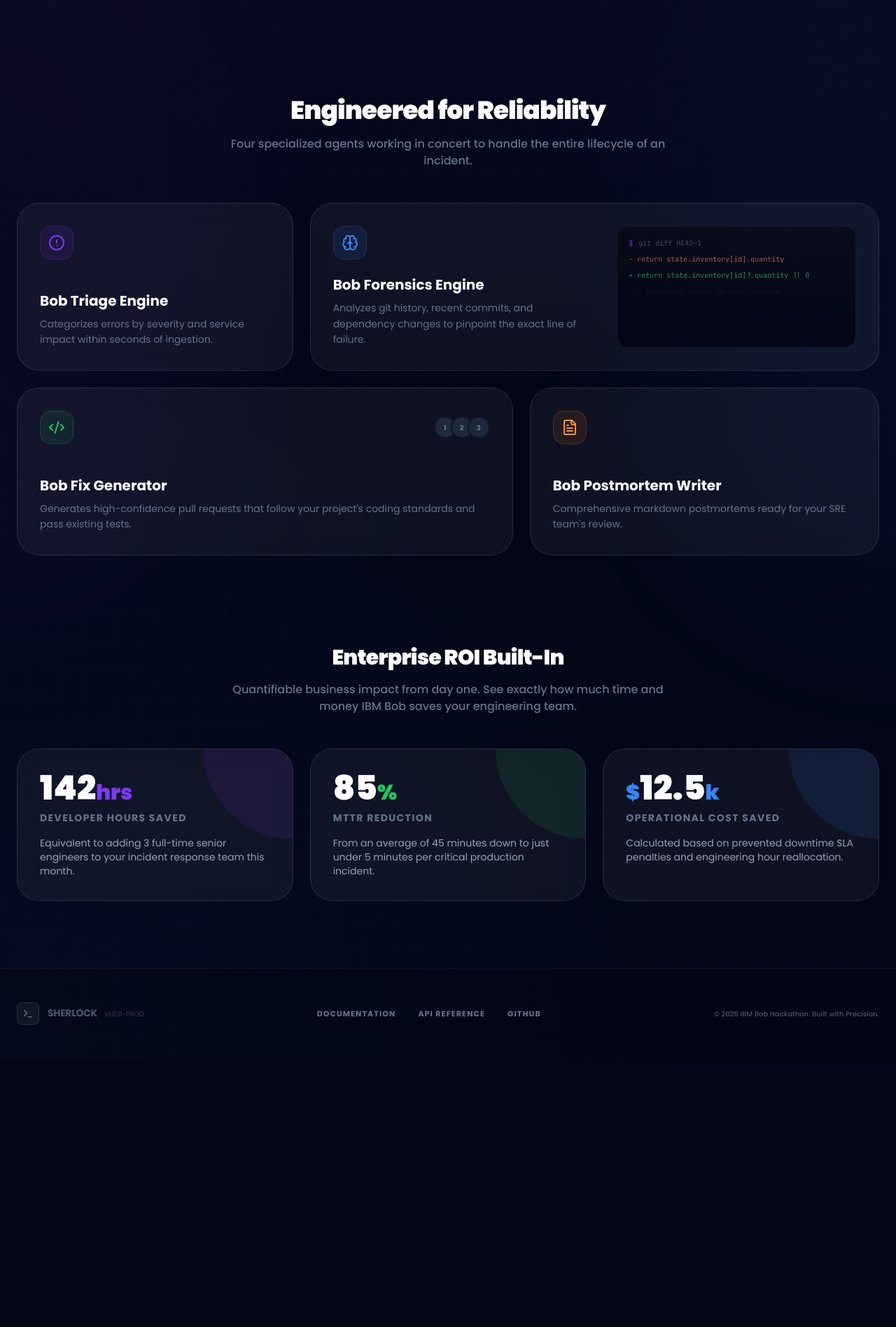
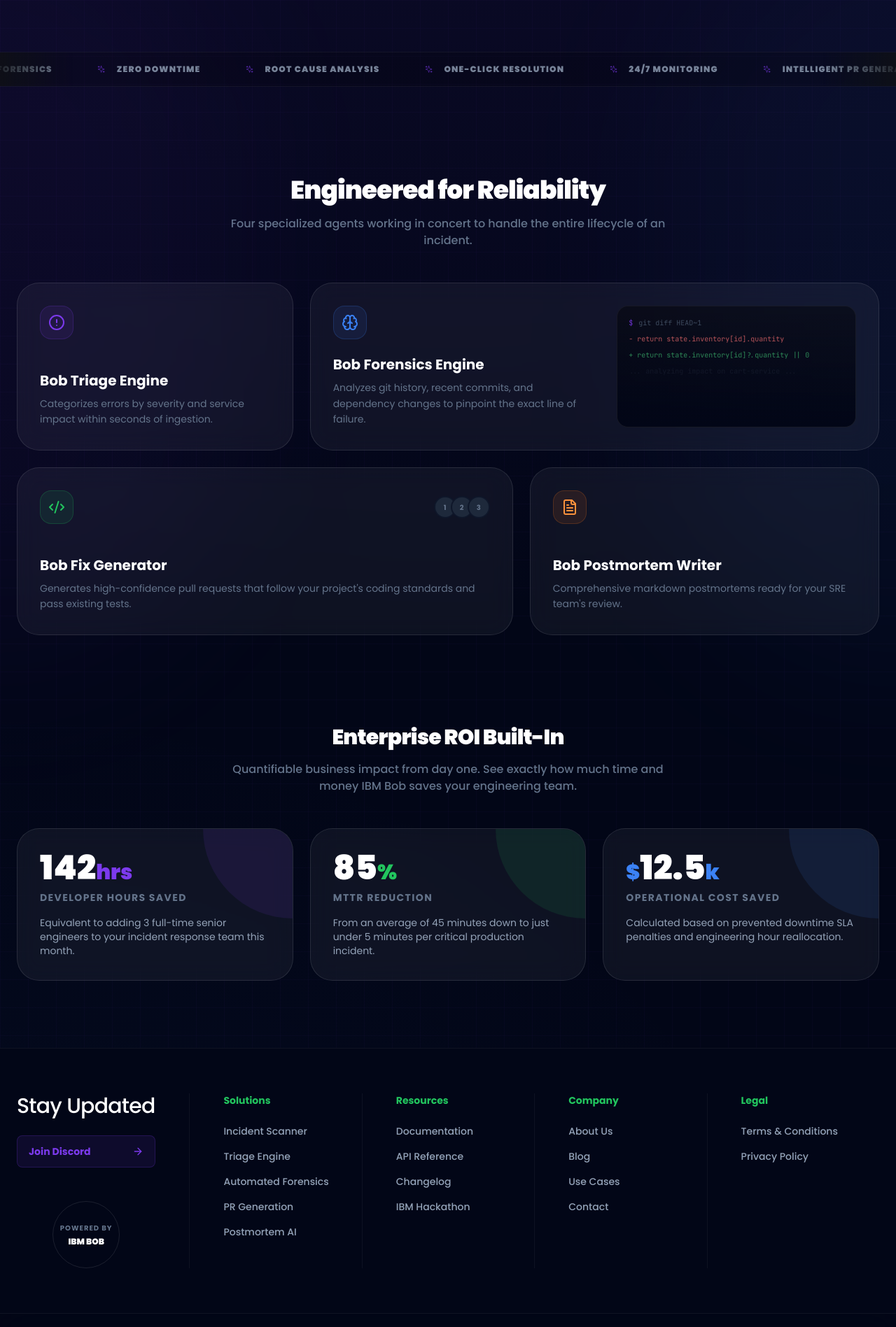
Before and after one commit to bagusardin25/Sherlock-AI-Incident-Response-Co-pilot, a Next.js app in the folder frontend/: page / in a window 1280 px wide. Shown: the part 680-2577 px from the top of the page at 70% size. Before the commit the page ends 2193 px from the top, so only its background shows below. Built offline with nearby package versions, Linux system fonts and the light colour scheme.

Commit message:
feat(landing): complete enterprise footer redesign with IBM BOB branding & animated marquees

```diff
--- a/frontend/app/page.tsx
+++ b/frontend/app/page.tsx
@@ -6,7 +6,7 @@
 import { useAuth } from '@/lib/auth'
 import { useTheme } from 'next-themes'
 import { toast } from 'sonner'
-import { Search, Zap, GitBranch, FileText, AlertCircle, Sparkles, ArrowRight, Code2, Brain, Clock, LogOut, User as UserIcon, Terminal, Key, ChevronDown, Loader2, Sun, Moon } from 'lucide-react'
+import { Search, Zap, GitBranch, FileText, AlertCircle, Sparkles, ArrowRight, Code2, Brain, Clock, LogOut, User as UserIcon, Terminal, Key, ChevronDown, Loader2, Sun, Moon, Github, Book } from 'lucide-react'
 
 export default function Home() {
   const router = useRouter()
@@ -222,8 +222,30 @@
             </div>
           </div>
 
+          {/* Animated Ribbon / Ticker Tape */}
+          <div className="mt-32 -mx-6 md:-mx-12 overflow-hidden border-y border-black/5 dark:border-white/5 bg-slate-100/50 dark:bg-black/20 py-4 relative flex items-center">
+            {/* Gradient Fades for edges */}
+            <div className="absolute inset-y-0 left-0 w-32 bg-gradient-to-r from-slate-50 dark:from-[#0f1115] to-transparent z-10"></div>
+            <div className="absolute inset-y-0 right-0 w-32 bg-gradient-to-l from-slate-50 dark:from-[#0f1115] to-transparent z-10"></div>
+
+            <div className="flex w-max animate-infinite-scroll">
+              {[...Array(2)].map((_, i) => (
+                <div key={i} className="flex items-center justify-around gap-16 px-8">
+                  {['AI Triage Engine', 'Automated Forensics', 'Zero Downtime', 'Root Cause Analysis', 'One-Click Resolution', '24/7 Monitoring', 'Intelligent PR Generation'].map((text, j) => (
+                    <div key={j} className="flex items-center gap-4">
+                      <Sparkles className="w-3 h-3 text-primary/50" />
+                      <span className="text-xs font-black text-slate-500/80 dark:text-slate-400/80 tracking-widest uppercase whitespace-nowrap">
+                        {text}
+                      </span>
+                    </div>
+                  ))}
+                </div>
+              ))}
+            </div>
+          </div>
+
           {/* Bento Grid Features */}
-          <div className="mt-48 space-y-12">
+          <div className="mt-32 space-y-12">
             <div className="text-center space-y-4">
               <h3 className="text-4xl font-black text-slate-900 dark:text-white tracking-tight">Engineered for Reliability</h3>
               <p className="text-slate-500 max-w-2xl mx-auto font-medium">Four specialized agents working in concert to handle the entire lifecycle of an incident.</p>
@@ -329,26 +351,110 @@
         </div>
       </main>
 
-      {/* Modern Footer */}
-      <footer className="border-t border-black/5 dark:border-white/5 py-12 bg-slate-50 dark:bg-black/20">
-        <div className="container mx-auto px-6 max-w-7xl">
-          <div className="flex flex-col md:flex-row items-center justify-between gap-8">
+      {/* Massive Watermark Footer */}
+      <footer className="relative border-t border-black/5 dark:border-white/5 bg-slate-50 dark:bg-slate-950 overflow-hidden flex flex-col pt-16">
+
+        {/* Sitemap Grid */}
+        <div className="relative z-10 border-b border-black/5 dark:border-white/5 pb-16">
+          <div className="container mx-auto px-6 max-w-7xl">
+            <div className="grid grid-cols-1 md:grid-cols-2 lg:grid-cols-5 gap-12 lg:gap-0 lg:divide-x divide-black/5 dark:divide-white/5">
+
+              {/* Stay Updated */}
+              <div className="space-y-6 lg:pr-12">
+                <h3 className="text-2xl md:text-3xl font-medium tracking-tight text-slate-900 dark:text-white">Stay Updated</h3>
+                <a href="https://discord.gg/GG65Nx96" target="_blank" rel="noopener noreferrer" className="flex items-center justify-between w-full bg-primary/10 hover:bg-primary/20 text-primary dark:text-primary-400 font-medium px-4 py-3 rounded-lg transition-colors border border-primary/20">
+                  <span className="text-sm font-bold">Join Discord</span>
+                  <ArrowRight className="w-4 h-4" />
+                </a>
+                <div className="pt-6 flex justify-center">
+                  <div className="w-24 h-24 border border-black/10 dark:border-white/10 rounded-full flex flex-col items-center justify-center bg-transparent">
+                    <span className="text-[10px] font-bold text-slate-500 tracking-widest uppercase">Powered By</span>
+                    <span className="text-xs font-black text-slate-900 dark:text-white mt-1">IBM BOB</span>
+                  </div>
+                </div>
+              </div>
+
+              {/* Solutions */}
+              <div className="space-y-6 lg:pl-12">
+                <h4 className="text-sm font-bold text-success/80 dark:text-success">Solutions</h4>
+                <ul className="space-y-4 text-sm font-medium text-slate-600 dark:text-slate-400">
+                  <li><Link href="/scanner" className="hover:text-primary dark:hover:text-white transition-colors">Incident Scanner</Link></li>
+                  <li><Link href="/scanner" className="hover:text-primary dark:hover:text-white transition-colors">Triage Engine</Link></li>
+                  <li><Link href="/scanner" className="hover:text-primary dark:hover:text-white transition-colors">Automated Forensics</Link></li>
+                  <li><Link href="/scanner" className="hover:text-primary dark:hover:text-white transition-colors">PR Generation</Link></li>
+                  <li><Link href="/scanner" className="hover:text-primary dark:hover:text-white transition-colors">Postmortem AI</Link></li>
+                </ul>
+              </div>
+
+              {/* Resources */}
+              <div className="space-y-6 lg:pl-12">
+                <h4 className="text-sm font-bold text-success/80 dark:text-success">Resources</h4>
+                <ul className="space-y-4 text-sm font-medium text-slate-600 dark:text-slate-400">
+                  <li><Link href="/docs" className="hover:text-primary dark:hover:text-white transition-colors">Documentation</Link></li>
+                  <li><Link href="/docs" className="hover:text-primary dark:hover:text-white transition-colors">API Reference</Link></li>
+                  <li><a href="https://github.com/bagusardin25/Sherlock-AI-Incident-Response-Co-pilot/commits/main" target="_blank" rel="noopener noreferrer" className="hover:text-primary dark:hover:text-white transition-colors">Changelog</a></li>
+                  <li><a href="https://lablab.ai/ai-hackathons/ibm-bob-hackathon/" target="_blank" rel="noopener noreferrer" className="hover:text-primary dark:hover:text-white transition-colors">IBM Hackathon</a></li>
+                </ul>
+              </div>
+
+              {/* Company */}
+              <div className="space-y-6 lg:pl-12">
+                <h4 className="text-sm font-bold text-success/80 dark:text-success">Company</h4>
+                <ul className="space-y-4 text-sm font-medium text-slate-600 dark:text-slate-400">
+                  <li><a href="https://github.com/bagusardin25/Sherlock-AI-Incident-Response-Co-pilot" target="_blank" rel="noopener noreferrer" className="hover:text-primary dark:hover:text-white transition-colors">About Us</a></li>
+                  <li><a href="https://github.com/bagusardin25/Sherlock-AI-Incident-Response-Co-pilot/wiki" target="_blank" rel="noopener noreferrer" className="hover:text-primary dark:hover:text-white transition-colors">Blog</a></li>
+                  <li><a href="https://github.com/bagusardin25/Sherlock-AI-Incident-Response-Co-pilot" target="_blank" rel="noopener noreferrer" className="hover:text-primary dark:hover:text-white transition-colors">Use Cases</a></li>
+                  <li><a href="https://github.com/bagusardin25/Sherlock-AI-Incident-Response-Co-pilot/issues" target="_blank" rel="noopener noreferrer" className="hover:text-primary dark:hover:text-white transition-colors">Contact</a></li>
+                </ul>
+              </div>
+
+              {/* Legal */}
+              <div className="space-y-6 lg:pl-12">
+                <h4 className="text-sm font-bold text-success/80 dark:text-success">Legal</h4>
+                <ul className="space-y-4 text-sm font-medium text-slate-600 dark:text-slate-400">
+                  <li><a href="https://github.com/bagusardin25/Sherlock-AI-Incident-Response-Co-pilot" target="_blank" rel="noopener noreferrer" className="hover:text-primary dark:hover:text-white transition-colors">Terms & Conditions</a></li>
+                  <li><a href="https://github.com/bagusardin25/Sherlock-AI-Incident-Response-Co-pilot/blob/main/LICENSE" target="_blank" rel="noopener noreferrer" className="hover:text-primary dark:hover:text-white transition-colors">Privacy Policy</a></li>
+                </ul>
+              </div>
+
+            </div>
+          </div>
+        </div>
+
+        {/* Bottom Nav Line */}
+        <div className="relative z-10 border-b border-black/5 dark:border-white/5 bg-slate-50/50 dark:bg-slate-950/50 backdrop-blur-xl">
+          <div className="container mx-auto px-6 max-w-7xl py-5 flex flex-col md:flex-row items-center justify-between gap-6">
+
+            {/* Left: Brand Icons */}
             <div className="flex items-center gap-3">
-              <div className="w-8 h-8 rounded-lg bg-black/5 dark:bg-white/5 flex items-center justify-center border border-black/10 dark:border-white/10">
-                <Terminal className="w-4 h-4 text-slate-500" />
+              <Link href="/docs" className="w-9 h-9 flex items-center justify-center rounded-lg border border-black/10 dark:border-white/10 hover:bg-black/5 dark:hover:bg-white/10 text-slate-500 hover:text-slate-900 dark:hover:text-white transition-colors" title="Documentation">
+                <Book className="w-4 h-4" />
+              </Link>
+              <Link href="/docs" className="w-9 h-9 flex items-center justify-center rounded-lg border border-black/10 dark:border-white/10 hover:bg-black/5 dark:hover:bg-white/10 text-slate-500 hover:text-slate-900 dark:hover:text-white transition-colors" title="API Reference">
+                <Code2 className="w-4 h-4" />
+              </Link>
+              <a href="https://github.com/bagusardin25/Sherlock-AI-Incident-Response-Co-pilot" target="_blank" rel="noopener noreferrer" className="w-9 h-9 flex items-center justify-center rounded-lg border border-black/10 dark:border-white/10 hover:bg-black/5 dark:hover:bg-white/10 text-slate-500 hover:text-slate-900 dark:hover:text-white transition-colors" title="GitHub Repository">
+                <Github className="w-4 h-4" />
+              </a>
+            </div>
+
+            {/* Right Copyright */}
+            <div className="flex items-center">
+              <div className="text-[11px] font-bold text-slate-500 dark:text-slate-400 tracking-widest uppercase">
+                Copyright © 2026 Sherlock AI
               </div>
-              <p className="text-sm font-bold text-slate-600 tracking-tight">
-                SHERLOCK <span className="text-[10px] font-medium ml-2 opacity-50">v1.0.0-PROD</span>
-              </p>
             </div>
-            <div className="flex items-center gap-8 text-[11px] font-bold text-slate-500 uppercase tracking-widest">
-              <Link href="/docs" className="hover:text-slate-900 dark:hover:text-white transition-colors">Documentation</Link>
-              <Link href="/docs" className="hover:text-slate-900 dark:hover:text-white transition-colors">API Reference</Link>
-              <a href="https://github.com/bagusardin25/Sherlock-AI-Incident-Response-Co-pilot" target="_blank" rel="noopener noreferrer" className="hover:text-slate-900 dark:hover:text-white transition-colors">GitHub</a>
-            </div>
-            <p className="text-[10px] font-medium text-slate-500 dark:text-slate-600">
-              © 2026 IBM Bob Hackathon. Built with Precision.
-            </p>
+          </div>
+        </div>
+
+        {/* Giant Watermark Text */}
+        <div className="relative flex-grow flex items-end pointer-events-none select-none w-full pt-16 pb-4 [mask-image:linear-gradient(to_bottom,white_40%,transparent_100%)] [-webkit-mask-image:linear-gradient(to_bottom,white_40%,transparent_100%)] overflow-hidden">
+          <div className="flex w-max animate-infinite-scroll-reverse">
+            {[...Array(2)].map((_, i) => (
+              <h2 key={i} className="text-[18vw] font-black italic leading-none tracking-tighter text-transparent [-webkit-text-stroke:1px_rgba(0,0,0,0.15)] dark:[-webkit-text-stroke:1px_rgba(255,255,255,0.15)] whitespace-nowrap pr-8 md:pr-16">
+                SHERLOCK × IBM BOB
+              </h2>
+            ))}
           </div>
         </div>
       </footer>
@@ -363,6 +469,20 @@
           background-size: 200% auto;
           animation: gradient 4s linear infinite;
         }
+        @keyframes scroll {
+          0% { transform: translateX(0); }
+          100% { transform: translateX(-50%); }
+        }
+        @keyframes scroll-reverse {
+          0% { transform: translateX(-50%); }
+          100% { transform: translateX(0); }
+        }
+        .animate-infinite-scroll {
+          animation: scroll 30s linear infinite;
+        }
+        .animate-infinite-scroll-reverse {
+          animation: scroll-reverse 50s linear infinite;
+        }
         .scrollbar-none::-webkit-scrollbar {
           display: none;
         }
```
